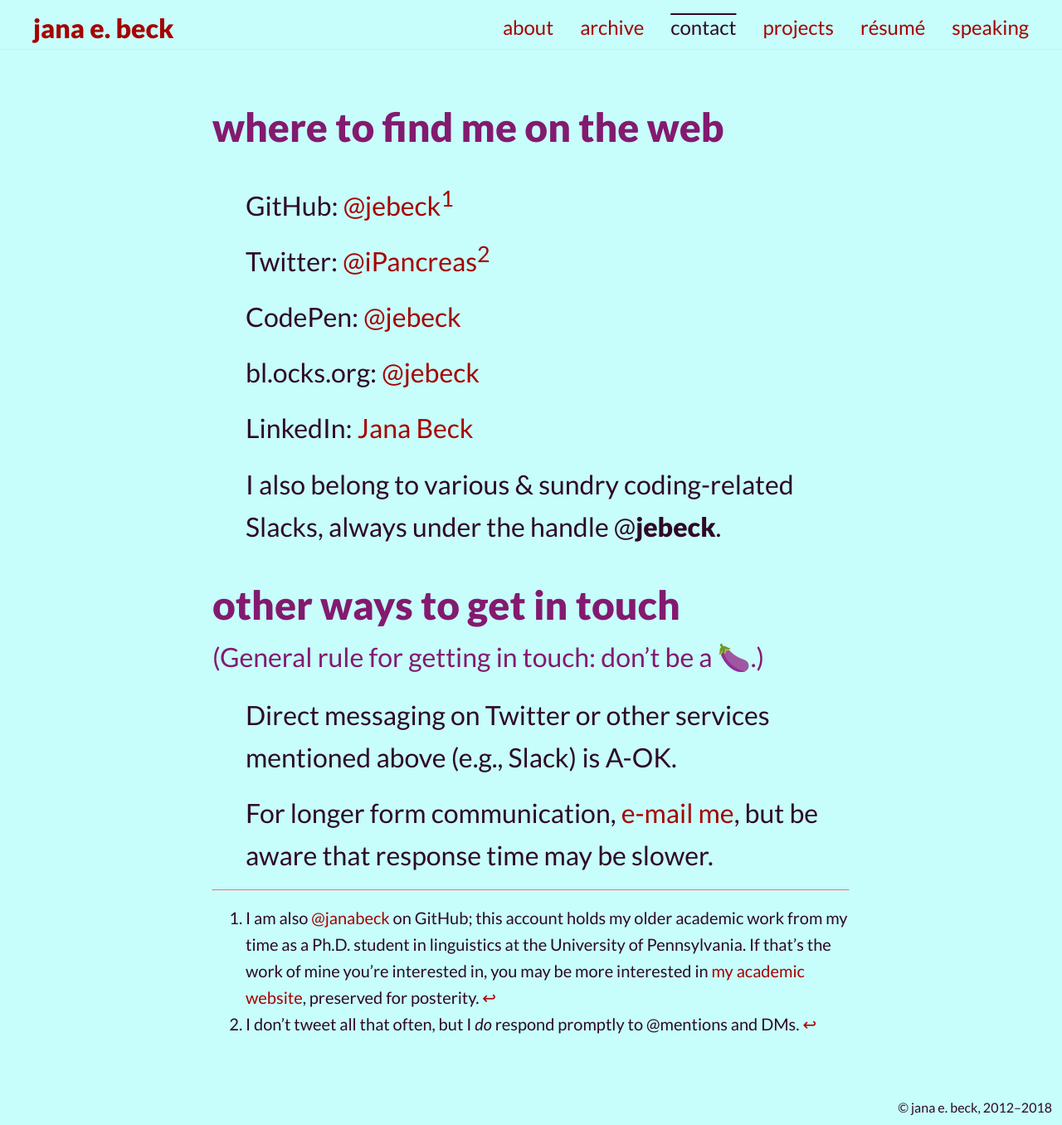
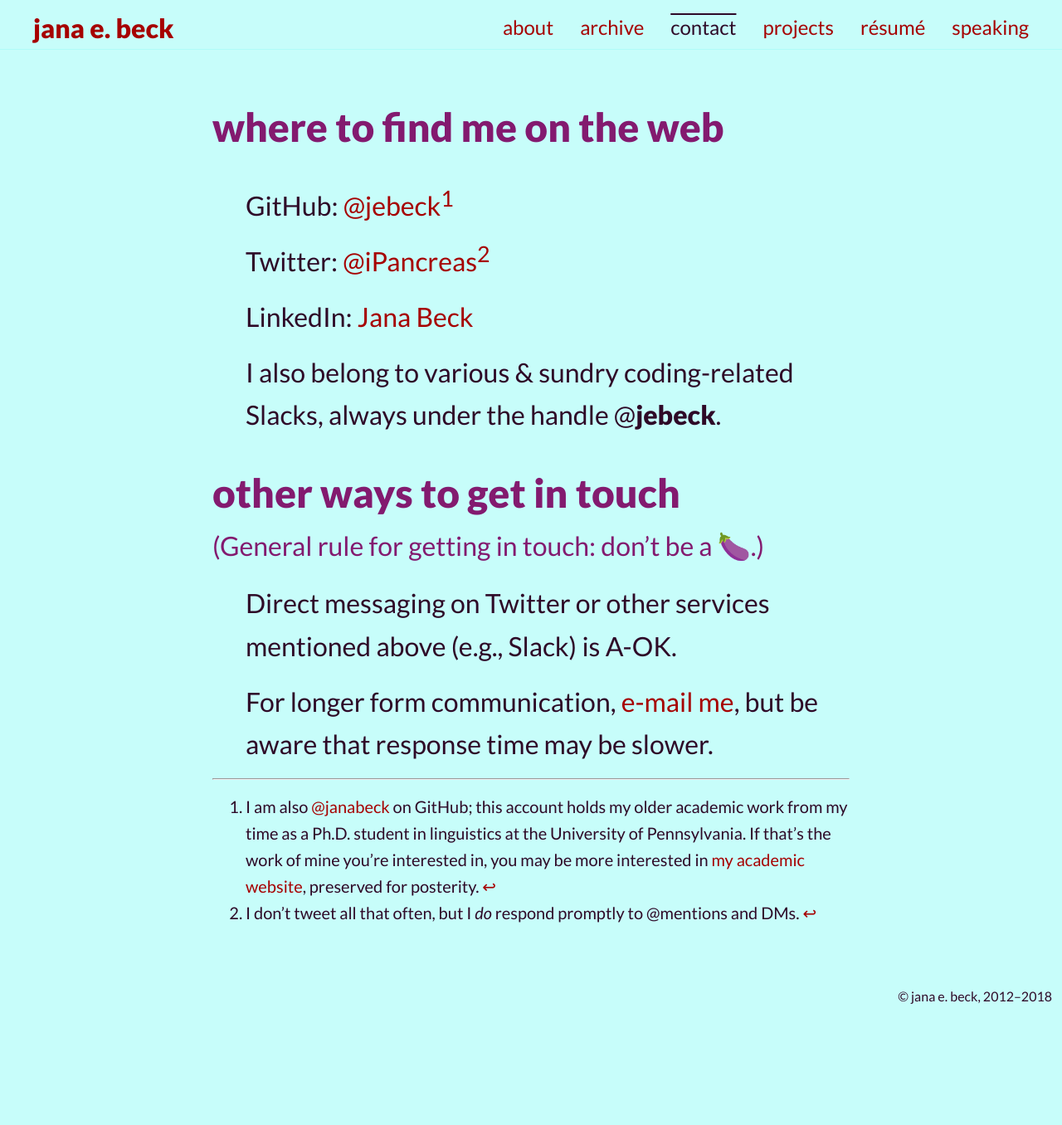
Before and after one commit to jebeck/jebeck.github.com, a Jekyll site: the page built from contact.md, in a window 1280 px wide. Shown: the whole page at 83% size. Built offline with Jekyll 4.4.1, drawn with Linux system fonts in a browser that asks for light colours; some web fonts are replaced; after the commit the page ends 1222 px from its top, so only the background shows below that.

Commit message:
remove CodePen and bl.ocks.org from contact page

```diff
--- a/contact.md
+++ b/contact.md
@@ -7,8 +7,6 @@ title: contact
 
 - GitHub: [@jebeck](https://github.com/jebeck 'GitHub: @jebeck')[^a]
 - Twitter: [@iPancreas](https://twitter.com/iPancreas 'Twitter: @iPancreas')[^b]
-- CodePen: [@jebeck](http://codepen.io/jebeck/ 'CodePen: @jebeck')
-- bl.ocks.org: [@jebeck](http://bl.ocks.org/jebeck 'bl.ocks.org: @jebeck')
 - LinkedIn: [Jana Beck](https://www.linkedin.com/in/jana-beck-05b780103 'my profile on LinkedIn')
 - I also belong to various & sundry coding-related Slacks, always under the handle @**jebeck**.
 
@@ -19,8 +17,7 @@ title: contact
 - Direct messaging on Twitter or other services mentioned above (e.g., Slack) is A-OK.
 - For longer form communication, [e-mail me](mailto:jana.eliz.beck@gmail.com, 'My e-mail'), but be aware that response time may be slower.
 
-* * * * *
+---
 
 [^a]: I am also [@janabeck](https://github.com/janabeck 'GitHub: @janabeck') on GitHub; this account holds my older academic work from my time as a Ph.D. student in linguistics at the University of Pennsylvania. If that's the work of mine you're interested in, you may be more interested in [my academic website](http://www.ling.upenn.edu/~janabeck/ 'Penn Linguistics: Jana Beck'), preserved for posterity.
-
-[^b]: I don't tweet all that often, but I *do* respond promptly to @mentions and DMs.
+[^b]: I don't tweet all that often, but I _do_ respond promptly to @mentions and DMs.
```
